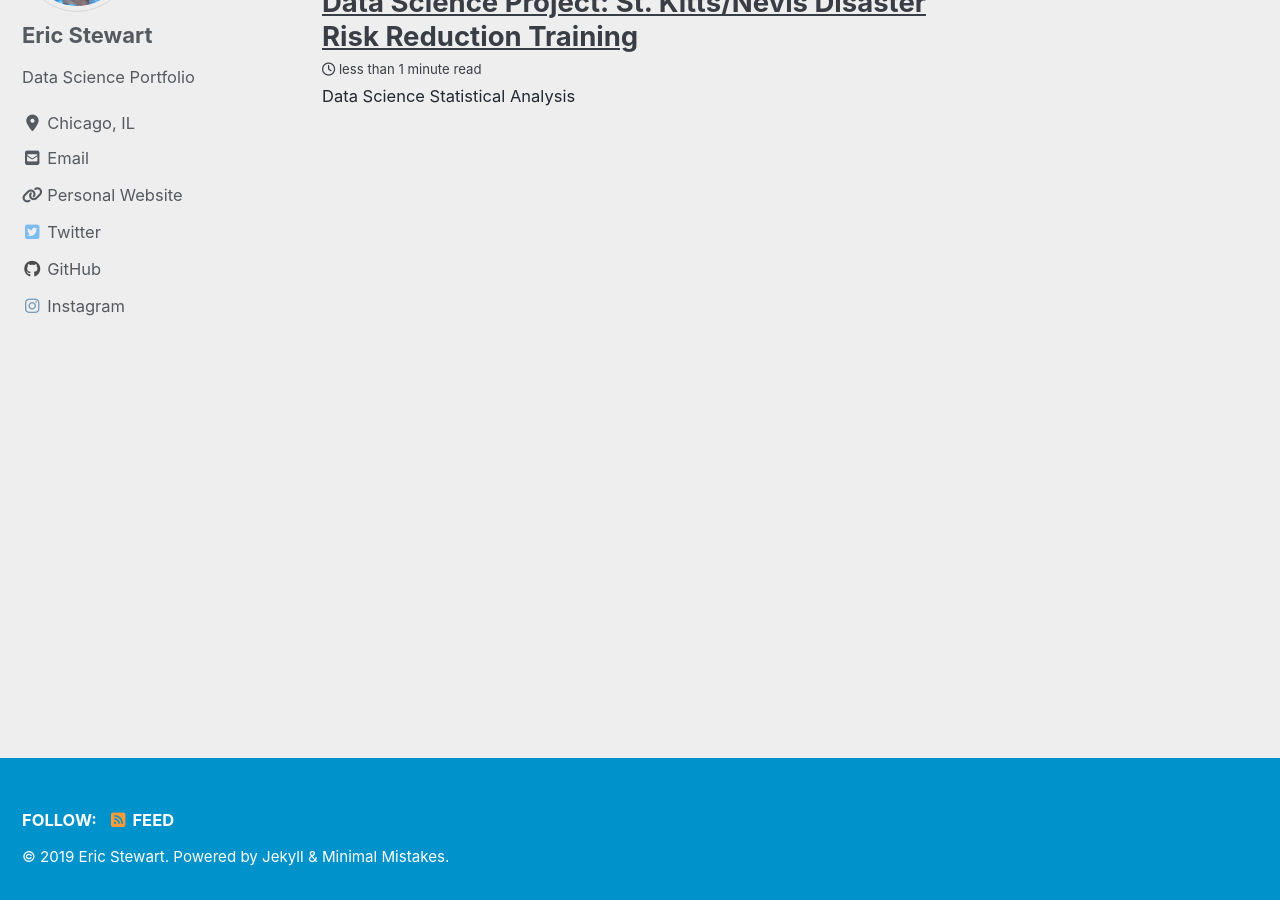
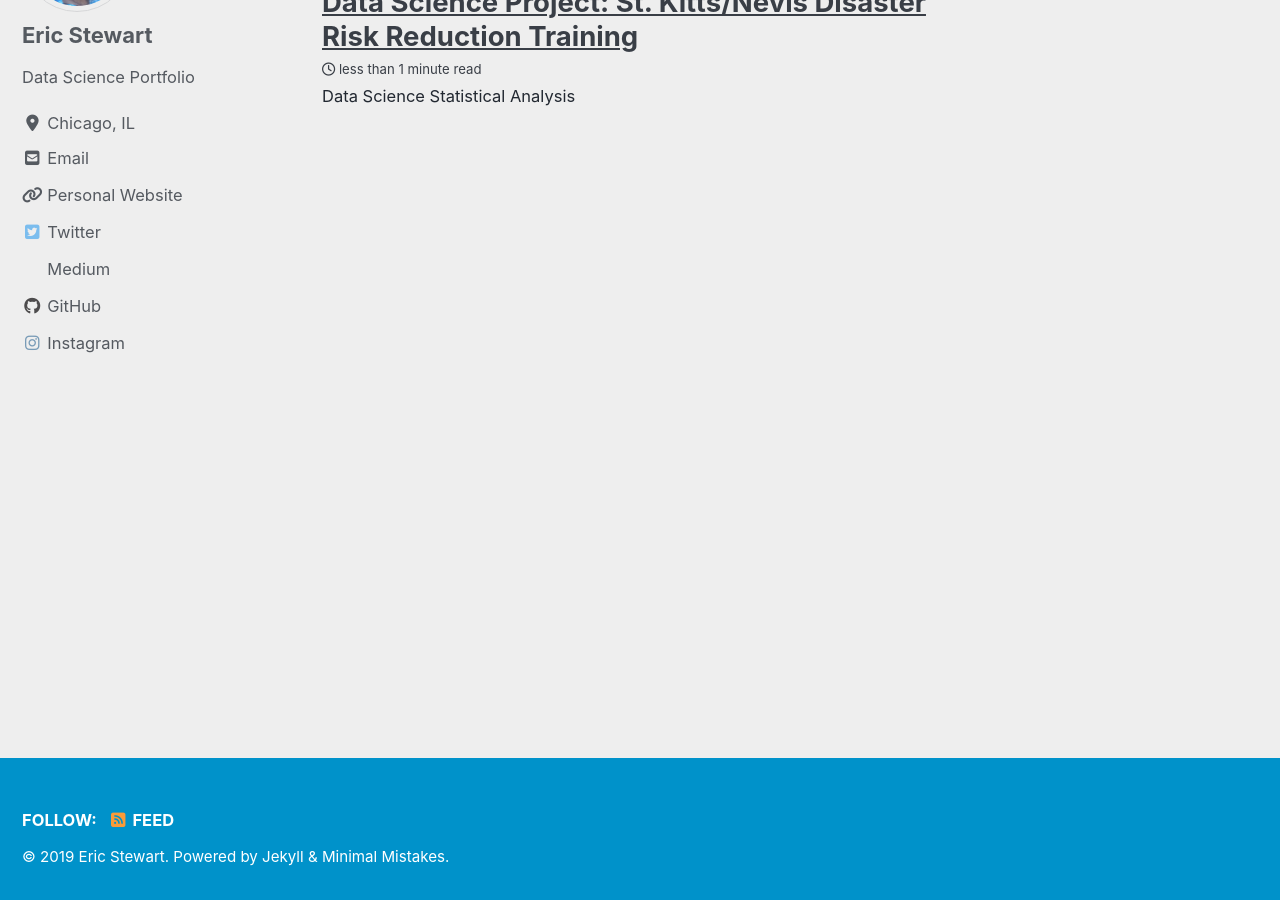
Before and after one commit to enjaku/enjaku.github.io, a Jekyll site: the page built from index.html, in a window 1280 px wide and 900 px high, scrolled down 696 px. Built offline with Jekyll 4.4.1, drawn with Linux system fonts in a browser that asks for light colours; cached includes are drawn as plain includes; nearby versions of some CDN libraries; the list of posts is cut into pages by our own code.

Commit message:
new stuff

```diff
--- a/_config.yml
+++ b/_config.yml
@@ -122,9 +122,9 @@ author:
     - label: "Twitter"
       icon: "fab fa-fw fa-twitter-square"
       url: "https://twitter.com/soenjaku"
-    - label: "Facebook"
-      icon: "fab fa-fw fa-facebook-square"
-      # url: "https://facebook.com/"
+    - label: "Medium"
+      icon: "fab fa-fw fa-meduim"
+      url: "https://medium.com/@so.enjaku"
     - label: "GitHub"
       icon: "fab fa-fw fa-github"
       url: "https://github.com/enjaku"
```
